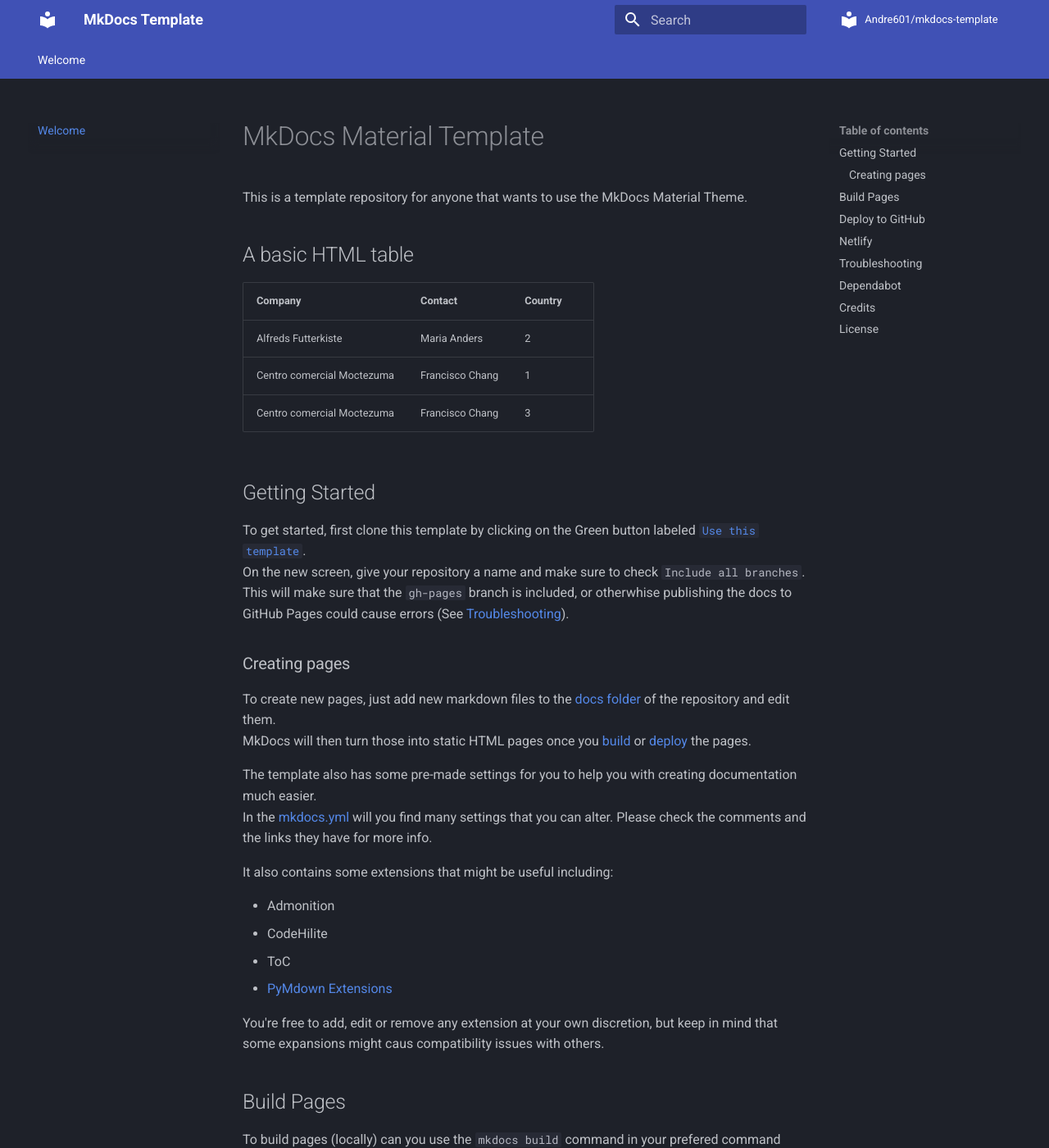
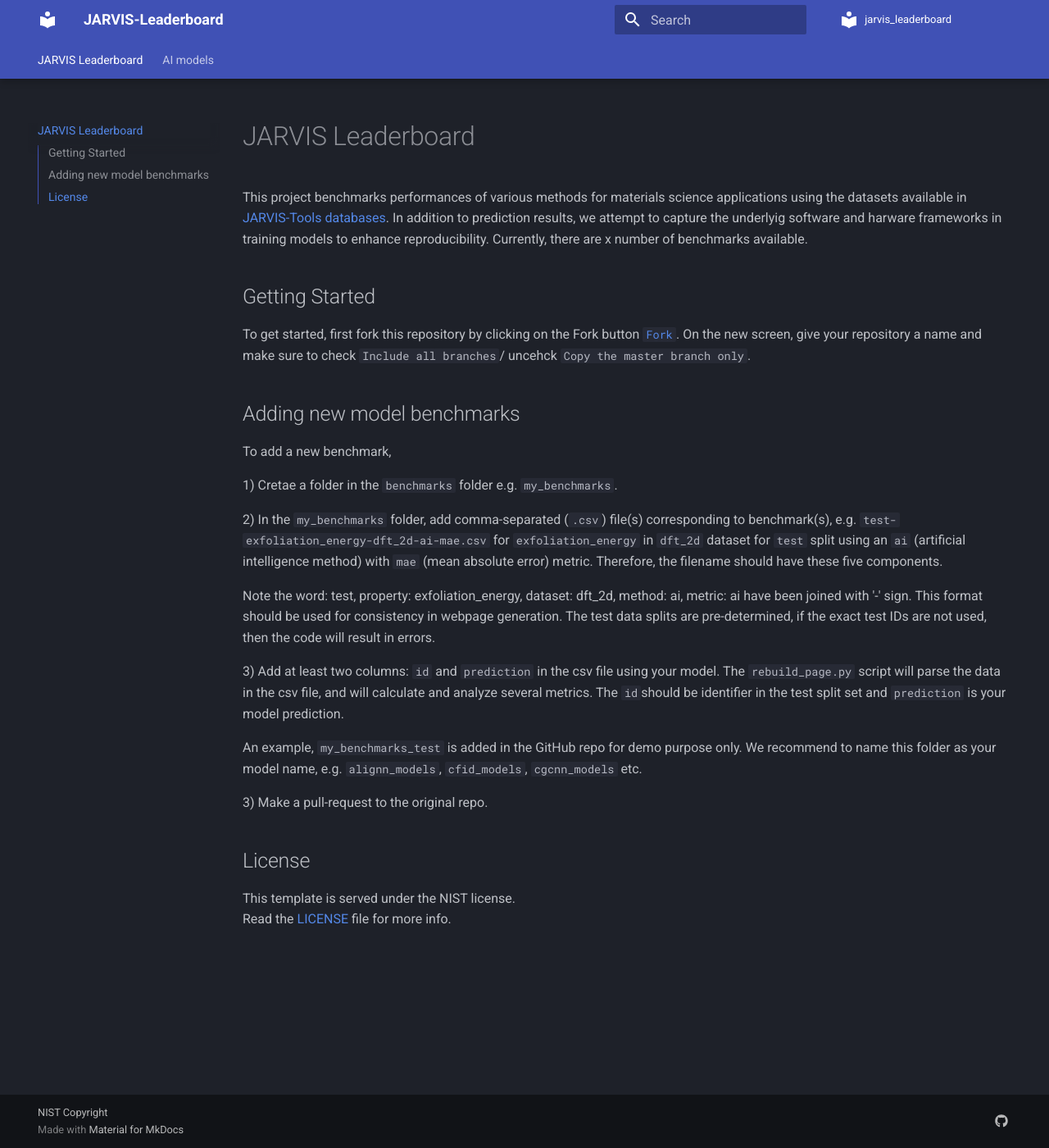
Before and after one commit to RamyaGuru/jarvis_leaderboard, an MkDocs documentation site: the page built from docs/index.md, in a window 1280 px wide and 1400 px high. Shown: the whole window at 82% size. Built offline with MkDocs 1.6.1 and Material for MkDocs 9.7.7, drawn with Linux system fonts in a browser that asks for light colours; comment, search, counter and statistics services are not loaded; some of the changed text lies outside the part shown.

Commit message:
Add template.

```diff
--- /dev/null
+++ b/docs/AI_models/exfoliation_energy.md
@@ -0,0 +1,120 @@
+[use]: https://github.com/Andre601/mkdocs-template/generate
+
+[MkDocs]: https://www.mkdocs.org/
+
+[squidfunk]: https://github.com/squidfunk
+[MkDocs Material Theme]: https://github.com/squidfunk/mkdocs-material
+
+[facelessuser]: https://github.com/facelessuser
+[PyMdown Extensions]: https://github.com/facelessuser/pymdown-extensions/
+
+[Netlify]: https://netlify.com
+
+[mkdocs.yml]: https://github.com/Andre601/mkdocs-template/blob/master/mkdocs.yml
+[docs folder]: https://github.com/Andre601/mkdocs-template/blob/master/docs
+[workflow]: https://github.com/Andre601/mkdocs-template/blob/master/.github/workflows/deploy.yml
+
+[LICENSE]: https://github.com/Andre601/mkdocs-template/blob/master/LICENSE
+
+# MkDocs Material Template
+This is a template repository for anyone that wants to use the MkDocs Material Theme.
+
+
+<h2>A basic HTML table</h2>
+
+<table style="width:100%" id="j_table">
+ <thead>
+  <tr>
+    <th>Company</th>
+    <th>Contact</th>
+    <th>Country</th>
+  </tr>
+ </thead>
+  <tr>
+    <td>Alfreds Futterkiste</td>
+    <td>Maria Anders</td>
+    <td>2</td>
+  </tr>
+  <tr>
+    <td>Centro comercial Moctezuma</td>
+    <td>Francisco Chang</td>
+    <td>1</td>
+  </tr>
+  <tr>
+    <td>Centro comercial Moctezuma</td>
+    <td>Francisco Chang</td>
+    <td>3</td>
+  </tr>
+</table>
+
+
+
+## Getting Started
+To get started, first clone this template by clicking on the Green button labeled [`Use this template`][use].
+On the new screen, give your repository a name and make sure to check `Include all branches`. This will make sure that the `gh-pages` branch is included, or otherwhise publishing the docs to GitHub Pages could cause errors (See [Troubleshooting](#troubleshooting)).
+
+### Creating pages
+To create new pages, just add new markdown files to the [docs folder] of the repository and edit them.
+MkDocs will then turn those into static HTML pages once you [build](#build-pages) or [deploy](#deploy-to-github) the pages.
+
+The template also has some pre-made settings for you to help you with creating documentation much easier.
+In the [mkdocs.yml] will you find many settings that you can alter. Please check the comments and the links they have for more info.
+
+It also contains some extensions that might be useful including:
+
+- Admonition
+- CodeHilite
+- ToC
+- [PyMdown Extensions]
+
+You're free to add, edit or remove any extension at your own discretion, but keep in mind that some expansions might caus compatibility issues with others.
+
+## Build Pages
+To build pages (locally) can you use the `mkdocs build` command in your prefered command prompt.
+Note that for the successful execution of this command you have to...
+
+- ...be in the folder that contains the `mkdocs.yml`
+- ...have Python 3.7 installed
+- ...have MkDocs and all required dependencies such as Material for MkDocs installed.
+Note that Material for MkDocs automatically downloads MkDocs and also certain extensions such as the [PyMdown Extensions].
+
+MkDocs would now build the HTML in the defined configuration folder for you to use.
+
+## Deploy to GitHub
+If you want to publish the pages on GitHub Pages can you use the [premade workflow][workflow] for this.
+This workflow will setup Python, download Material for MkDocs and all its dependencies and deploy the pages to the `gh-pages` branch to then be viewable under `<username>.github.io/<repository>` (unless you defined a specific CNAME through a CNAME file in the [docs folder]).
+
+Note that in order for this to work will you need to have a `gh-pages` branch already made.
+
+## Netlify
+Netlify is an amazing service to build and deploy pages. This template comes with a `runtime.txt` which is used by Netlify to determine the Python version used (They use an old version of Python... Don't ask why).
+
+For more information, please check out their website.
+
+## Troubleshooting
+> **The deploy action gives me an error when deploying. What is the issue?**
+
+There can be many issues but the most common ones are that you either don't have a `gh-pages` branch set or that the `requirements.txt` file is missing or its content is invalid.
+
+> **Can I alter the overall style of the pages?**
+
+Yes. Material for MkDocs supports Theme extensions, meaning you can override specific parts of a theme by providing the particula file in a folder and defining this folder as the `custom_dir` one in the [mkdocs.yml].
+This template ships with a `theme` folder that can be used for that and you can just uncomment the aforementioned line in the YAML file.
+
+## Dependabot
+The repository contains a `dependabot.yml` file inside the `.github` folder which allows automatic updates through GitHub's Dependabot.
+It is configured to target both Python dependencies (inside the `requirements.txt`) and GitHub Actions dependencies, to make sure bot are updated accordingly.
+
+Note that it is configured by default to add the `Type: Update (Dependency)` label and also the `Target: Python (pip)` label for Python and `Target: GitHub Actions` label for GitHub Actions Dependencies.
+Those labels don't exist by default so you have to either create them, or alter the ones in the dependabot.yml (You can also just remove the `labels` sections).
+
+## Credits
+A big thank you goes to the following people/groups:
+
+- [MkDocs] for providing the software, to generate documentation.
+- [squidfunk] for the [MkDocs Material Theme].
+- [facelessuser] for the [PyMdown Extensions].
+
+## License
+This template is served under the MIT license.
+Read the [LICENSE] file for more info.
--- /dev/null
+++ b/docs/AI_models/form_enp.md
@@ -0,0 +1,120 @@
+[use]: https://github.com/Andre601/mkdocs-template/generate
+
+[MkDocs]: https://www.mkdocs.org/
+
+[squidfunk]: https://github.com/squidfunk
+[MkDocs Material Theme]: https://github.com/squidfunk/mkdocs-material
+
+[facelessuser]: https://github.com/facelessuser
+[PyMdown Extensions]: https://github.com/facelessuser/pymdown-extensions/
+
+[Netlify]: https://netlify.com
+
+[mkdocs.yml]: https://github.com/Andre601/mkdocs-template/blob/master/mkdocs.yml
+[docs folder]: https://github.com/Andre601/mkdocs-template/blob/master/docs
+[workflow]: https://github.com/Andre601/mkdocs-template/blob/master/.github/workflows/deploy.yml
+
+[LICENSE]: https://github.com/Andre601/mkdocs-template/blob/master/LICENSE
+
+# MkDocs Material Template
+This is a template repository for anyone that wants to use the MkDocs Material Theme.
+
+
+<h2>A basic HTML table</h2>
+
+<table style="width:100%" id="j_table">
+ <thead>
+  <tr>
+    <th>Company</th>
+    <th>Contact</th>
+    <th>Country</th>
+  </tr>
+ </thead>
+  <tr>
+    <td>Alfreds Futterkiste</td>
+    <td>Maria Anders</td>
+    <td>2</td>
+  </tr>
+  <tr>
+    <td>Centro comercial Moctezuma</td>
+    <td>Francisco Chang</td>
+    <td>1</td>
+  </tr>
+  <tr>
+    <td>Centro comercial Moctezuma</td>
+    <td>Francisco Chang</td>
+    <td>3</td>
+  </tr>
+</table>
+
+
+
+## Getting Started
+To get started, first clone this template by clicking on the Green button labeled [`Use this template`][use].
+On the new screen, give your repository a name and make sure to check `Include all branches`. This will make sure that the `gh-pages` branch is included, or otherwhise publishing the docs to GitHub Pages could cause errors (See [Troubleshooting](#troubleshooting)).
+
+### Creating pages
+To create new pages, just add new markdown files to the [docs folder] of the repository and edit them.
+MkDocs will then turn those into static HTML pages once you [build](#build-pages) or [deploy](#deploy-to-github) the pages.
+
+The template also has some pre-made settings for you to help you with creating documentation much easier.
+In the [mkdocs.yml] will you find many settings that you can alter. Please check the comments and the links they have for more info.
+
+It also contains some extensions that might be useful including:
+
+- Admonition
+- CodeHilite
+- ToC
+- [PyMdown Extensions]
+
+You're free to add, edit or remove any extension at your own discretion, but keep in mind that some expansions might caus compatibility issues with others.
+
+## Build Pages
+To build pages (locally) can you use the `mkdocs build` command in your prefered command prompt.
+Note that for the successful execution of this command you have to...
+
+- ...be in the folder that contains the `mkdocs.yml`
+- ...have Python 3.7 installed
+- ...have MkDocs and all required dependencies such as Material for MkDocs installed.
+Note that Material for MkDocs automatically downloads MkDocs and also certain extensions such as the [PyMdown Extensions].
+
+MkDocs would now build the HTML in the defined configuration folder for you to use.
+
+## Deploy to GitHub
+If you want to publish the pages on GitHub Pages can you use the [premade workflow][workflow] for this.
+This workflow will setup Python, download Material for MkDocs and all its dependencies and deploy the pages to the `gh-pages` branch to then be viewable under `<username>.github.io/<repository>` (unless you defined a specific CNAME through a CNAME file in the [docs folder]).
+
+Note that in order for this to work will you need to have a `gh-pages` branch already made.
+
+## Netlify
+Netlify is an amazing service to build and deploy pages. This template comes with a `runtime.txt` which is used by Netlify to determine the Python version used (They use an old version of Python... Don't ask why).
+
+For more information, please check out their website.
+
+## Troubleshooting
+> **The deploy action gives me an error when deploying. What is the issue?**
+
+There can be many issues but the most common ones are that you either don't have a `gh-pages` branch set or that the `requirements.txt` file is missing or its content is invalid.
+
+> **Can I alter the overall style of the pages?**
+
+Yes. Material for MkDocs supports Theme extensions, meaning you can override specific parts of a theme by providing the particula file in a folder and defining this folder as the `custom_dir` one in the [mkdocs.yml].
+This template ships with a `theme` folder that can be used for that and you can just uncomment the aforementioned line in the YAML file.
+
+## Dependabot
+The repository contains a `dependabot.yml` file inside the `.github` folder which allows automatic updates through GitHub's Dependabot.
+It is configured to target both Python dependencies (inside the `requirements.txt`) and GitHub Actions dependencies, to make sure bot are updated accordingly.
+
+Note that it is configured by default to add the `Type: Update (Dependency)` label and also the `Target: Python (pip)` label for Python and `Target: GitHub Actions` label for GitHub Actions Dependencies.
+Those labels don't exist by default so you have to either create them, or alter the ones in the dependabot.yml (You can also just remove the `labels` sections).
+
+## Credits
+A big thank you goes to the following people/groups:
+
+- [MkDocs] for providing the software, to generate documentation.
+- [squidfunk] for the [MkDocs Material Theme].
+- [facelessuser] for the [PyMdown Extensions].
+
+## License
+This template is served under the MIT license.
+Read the [LICENSE] file for more info.
--- a/docs/index.md
+++ b/docs/index.md
@@ -1,118 +1,46 @@
-[use]: https://github.com/Andre601/mkdocs-template/generate
-
-[MkDocs]: https://www.mkdocs.org/
-
-[squidfunk]: https://github.com/squidfunk
-[MkDocs Material Theme]: https://github.com/squidfunk/mkdocs-material
-
-[facelessuser]: https://github.com/facelessuser
-[PyMdown Extensions]: https://github.com/facelessuser/pymdown-extensions/
-
-[Netlify]: https://netlify.com
-
-[mkdocs.yml]: https://github.com/Andre601/mkdocs-template/blob/master/mkdocs.yml
-[docs folder]: https://github.com/Andre601/mkdocs-template/blob/master/docs
-[workflow]: https://github.com/Andre601/mkdocs-template/blob/master/.github/workflows/deploy.yml
-
-[LICENSE]: https://github.com/Andre601/mkdocs-template/blob/master/LICENSE
-
-# MkDocs Material Template
-This is a template repository for anyone that wants to use the MkDocs Material Theme.
 
 
-<h2>A basic HTML table</h2>
+[LICENSE]: https://github.com/usnistgov/jarvis/blob/master/LICENSE.rst
 
-<table style="width:100%">
-  <tr>
-    <th>Company</th>
-    <th>Contact</th>
-    <th>Country</th>
-  </tr>
-  <tr>
-    <td>Alfreds Futterkiste</td>
-    <td>Maria Anders</td>
-    <td>2</td>
-  </tr>
-  <tr>
-    <td>Centro comercial Moctezuma</td>
-    <td>Francisco Chang</td>
-    <td>1</td>
-  </tr>
-  <tr>
-    <td>Centro comercial Moctezuma</td>
-    <td>Francisco Chang</td>
-    <td>3</td>
-  </tr>
-</table>
+# JARVIS Leaderboard
+This project benchmarks performances of various methods for materials science applications using the datasets available in [JARVIS-Tools databases](https://jarvis-tools.readthedocs.io/en/master/databases.html).
+In addition to prediction results, we attempt to capture the underlyig software and harware frameworks in training models to enhance reproducibility.
+Currently, there are  x number of benchmarks available.
+
 
 
 
 ## Getting Started
-To get started, first clone this template by clicking on the Green button labeled [`Use this template`][use].
-On the new screen, give your repository a name and make sure to check `Include all branches`. This will make sure that the `gh-pages` branch is included, or otherwhise publishing the docs to GitHub Pages could cause errors (See [Troubleshooting](#troubleshooting)).
 
-### Creating pages
-To create new pages, just add new markdown files to the [docs folder] of the repository and edit them.
-MkDocs will then turn those into static HTML pages once you [build](#build-pages) or [deploy](#deploy-to-github) the pages.
+To get started, first fork this repository by clicking on the Fork button [`Fork`](https://github.com/knc6/jarvis_leaderboard/fork).
+On the new screen, give your repository a name and make sure to check `Include all branches`/ uncehck `Copy the master branch only`.
 
-The template also has some pre-made settings for you to help you with creating documentation much easier.
-In the [mkdocs.yml] will you find many settings that you can alter. Please check the comments and the links they have for more info.
 
-It also contains some extensions that might be useful including:
 
-- Admonition
-- CodeHilite
-- ToC
-- [PyMdown Extensions]
 
-You're free to add, edit or remove any extension at your own discretion, but keep in mind that some expansions might caus compatibility issues with others.
 
-## Build Pages
-To build pages (locally) can you use the `mkdocs build` command in your prefered command prompt.
-Note that for the successful execution of this command you have to...
+## Adding new model benchmarks
+To add a new benchmark,
 
-- ...be in the folder that contains the `mkdocs.yml`
-- ...have Python 3.7 installed
-- ...have MkDocs and all required dependencies such as Material for MkDocs installed.
-Note that Material for MkDocs automatically downloads MkDocs and also certain extensions such as the [PyMdown Extensions].
+1) Cretae a folder in the `benchmarks` folder e.g. `my_benchmarks`.
 
-MkDocs would now build the HTML in the defined configuration folder for you to use.
+2) In the `my_benchmarks` folder, add comma-separated (`.csv`) file(s) corresponding to benchmark(s),
+e.g. `test-exfoliation_energy-dft_2d-ai-mae.csv` for `exfoliation_energy` in `dft_2d` dataset for `test` split using an `ai` (artificial intelligence method) with
+`mae` (mean absolute error) metric. Therefore, the filename should have these five components.
 
-## Deploy to GitHub
-If you want to publish the pages on GitHub Pages can you use the [premade workflow][workflow] for this.
-This workflow will setup Python, download Material for MkDocs and all its dependencies and deploy the pages to the `gh-pages` branch to then be viewable under `<username>.github.io/<repository>` (unless you defined a specific CNAME through a CNAME file in the [docs folder]).
+Note the word: test, property: exfoliation_energy, dataset: dft_2d, method: ai, metric: ai
+have been joined with '-' sign. This format should be used for consistency in webpage generation.
+The test data splits are pre-determined, if the exact test IDs are not used, then the code will result in errors.
 
-Note that in order for this to work will you need to have a `gh-pages` branch already made.
 
-## Netlify
-Netlify is an amazing service to build and deploy pages. This template comes with a `runtime.txt` which is used by Netlify to determine the Python version used (They use an old version of Python... Don't ask why).
+3) Add at least two columns: `id` and `prediction` in the csv file using your model. The `rebuild_page.py` script will parse the data in the csv file, and
+will calculate and analyze several metrics. The `id `should be identifier in the test split set and `prediction` is your model prediction.
 
-For more information, please check out their website.
+An example, `my_benchmarks_test` is added in the GitHub repo for demo purpose only.
+We recommend to name this folder as your model name, e.g. `alignn_models`, `cfid_models`, `cgcnn_models` etc.
 
-## Troubleshooting
-> **The deploy action gives me an error when deploying. What is the issue?**
-
-There can be many issues but the most common ones are that you either don't have a `gh-pages` branch set or that the `requirements.txt` file is missing or its content is invalid.
-
-> **Can I alter the overall style of the pages?**
-
-Yes. Material for MkDocs supports Theme extensions, meaning you can override specific parts of a theme by providing the particula file in a folder and defining this folder as the `custom_dir` one in the [mkdocs.yml].
-This template ships with a `theme` folder that can be used for that and you can just uncomment the aforementioned line in the YAML file.
-
-## Dependabot
-The repository contains a `dependabot.yml` file inside the `.github` folder which allows automatic updates through GitHub's Dependabot.
-It is configured to target both Python dependencies (inside the `requirements.txt`) and GitHub Actions dependencies, to make sure bot are updated accordingly.
-
-Note that it is configured by default to add the `Type: Update (Dependency)` label and also the `Target: Python (pip)` label for Python and `Target: GitHub Actions` label for GitHub Actions Dependencies.
-Those labels don't exist by default so you have to either create them, or alter the ones in the dependabot.yml (You can also just remove the `labels` sections).
-
-## Credits
-A big thank you goes to the following people/groups:
-
-- [MkDocs] for providing the software, to generate documentation.
-- [squidfunk] for the [MkDocs Material Theme].
-- [facelessuser] for the [PyMdown Extensions].
+3) Make a pull-request to the original repo.
 
 ## License
-This template is served under the MIT license.
+This template is served under the NIST license.
 Read the [LICENSE] file for more info.
--- a/docs/javascripts/tablesort.js
+++ b/docs/javascripts/tablesort.js
@@ -1,5 +1,5 @@
 document$.subscribe(function() {
-  var tables = document.querySelectorAll("article table:not([class])")
+  var tables = document.querySelectorAll("#j_table")
   tables.forEach(function(table) {
     new Tablesort(table)
   })
--- a/mkdocs.yml
+++ b/mkdocs.yml
@@ -27,9 +27,10 @@
 # | - https://www.mkdocs.org/user-guide/configuration/#site_url                                            |
 # |                                                                                                        |
 # +--------------------------------------------------------------------------------------------------------+
-site_name: MkDocs Template
-site_description: 'A template for future MkDocs wikis'
-site_author: 'Andre_601'
+site_name: JARVIS-Leaderboard
+site_url: https://github.com/knc6/jarvis_leaderboard
+site_description: 'This project benchmarks performances of various methods for materials science applications using the datasets available in JARVIS-Tools databases.'
+site_author: 'Kamal Choudhary'
 #site_url: 'https://www.andre601.ch/mkdocs-template' # Uncomment to set a canonical URL
 
 # +--------------------------------------------------------------------------------------------------------+
@@ -44,8 +45,7 @@
 # | - https://www.mkdocs.org/user-guide/configuration/#copyright                                           |
 # |                                                                                                        |
 # +--------------------------------------------------------------------------------------------------------+
-copyright: |
-  &copy; Author
+copyright: NIST Copyright
 
 # +--------------------------------------------------------------------------------------------------------+
 # |                                                                                                        |
@@ -75,8 +75,8 @@
 # | - https://www.mkdocs.org/user-guide/configuration/#edit_uri                                            |
 # |                                                                                                        |
 # +--------------------------------------------------------------------------------------------------------+
-repo_name: Andre601/mkdocs-template
-repo_url: https://github.com/Andre601/mkdocs-template
+repo_name: jarvis_leaderboard
+repo_url: https://github.com/knc6/jarvis_leaderboard
 #edit_uri: tree/master/docs # Uncomment to define a different URI/URL for the "edit" option
 
 # +--------------------------------------------------------------------------------------------------------+
@@ -92,9 +92,13 @@
 # | - https://www.mkdocs.org/user-guide/configuration/#documentation-layout                                |
 # |                                                                                                        |
 # +--------------------------------------------------------------------------------------------------------+
-nav:
-  - Welcome: index.md
-
+#nav:
+#  - Home: index.md
+#  - Benchmarks:
+#    - ai_models:
+#      - ai_exfloiation_energy.md
+#    - Electronic structure methods:
+#      - index.md
 # +--------------------------------------------------------------------------------------------------------+
 # |                                                                                                        |
 # | The "theme" section allows you to define what theme to use.                                            |
@@ -282,8 +286,8 @@
   #- navigation.indexes     # Attach pages directly to Sections. Incompatible with "toc.integrate"
   #- navigation.sections    # Render top sections as groups.
   - navigation.tabs         # Render top sections as tabs at the top.
-  #- navigation.tabs.sticky # Tabs won't disappear when scrolling down. Requires "navigation.tabs".
-  #- navigation.top         # Adds a "Back to top" that is shown when scrolling up.
+  - navigation.tabs.sticky # Tabs won't disappear when scrolling down. Requires "navigation.tabs".
+  - navigation.top         # Adds a "Back to top" that is shown when scrolling up.
   #- navigation.tracking    # Updates the url with highlighted section anchor.
 
   # Search
@@ -294,7 +298,7 @@
 
   # Table of Contents
   #
-  #- toc.integrate          # Include the TOC sections in the left navugation.
+  - toc.integrate          # Include the TOC sections in the left navugation.
 
   # +------------------------------------------------------------------------------------------------------+
   # |                                                                                                      |
@@ -414,7 +418,7 @@
   # +------------------------------------------------------------------------------------------------------+
   social:
     - icon: 'fontawesome/brands/github'
-      link: 'https://github.com/Andre601/mkdocs-template'
+      link: 'https://github.com/knc6/jarvis_leaderboard'
 
   # +------------------------------------------------------------------------------------------------------+
   # |                                                                                                      |
```
